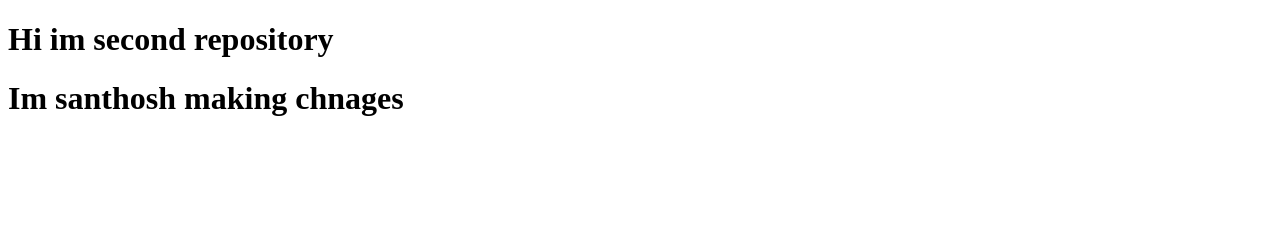
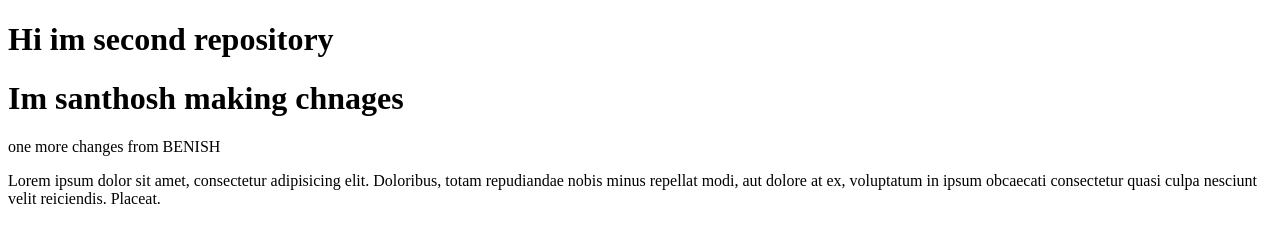
Before and after one commit to imbenish/second, a plain HTML site: page index.html in a window 1280 px wide. Drawn offline with Linux system fonts and the light colour scheme.

Commit message:
changesnew

```diff
--- a/index.html
+++ b/index.html
@@ -8,6 +8,8 @@
 <body>
     <h1>Hi im second repository</h1>
     <h1>Im santhosh making chnages</h1>
+    <p>one more changes from BENISH</p>
+    <p>Lorem ipsum dolor sit amet, consectetur adipisicing elit. Doloribus, totam repudiandae nobis minus repellat modi, aut dolore at ex, voluptatum in ipsum obcaecati consectetur quasi culpa nesciunt velit reiciendis. Placeat.</p>
 
 </body>
 </html>
```
